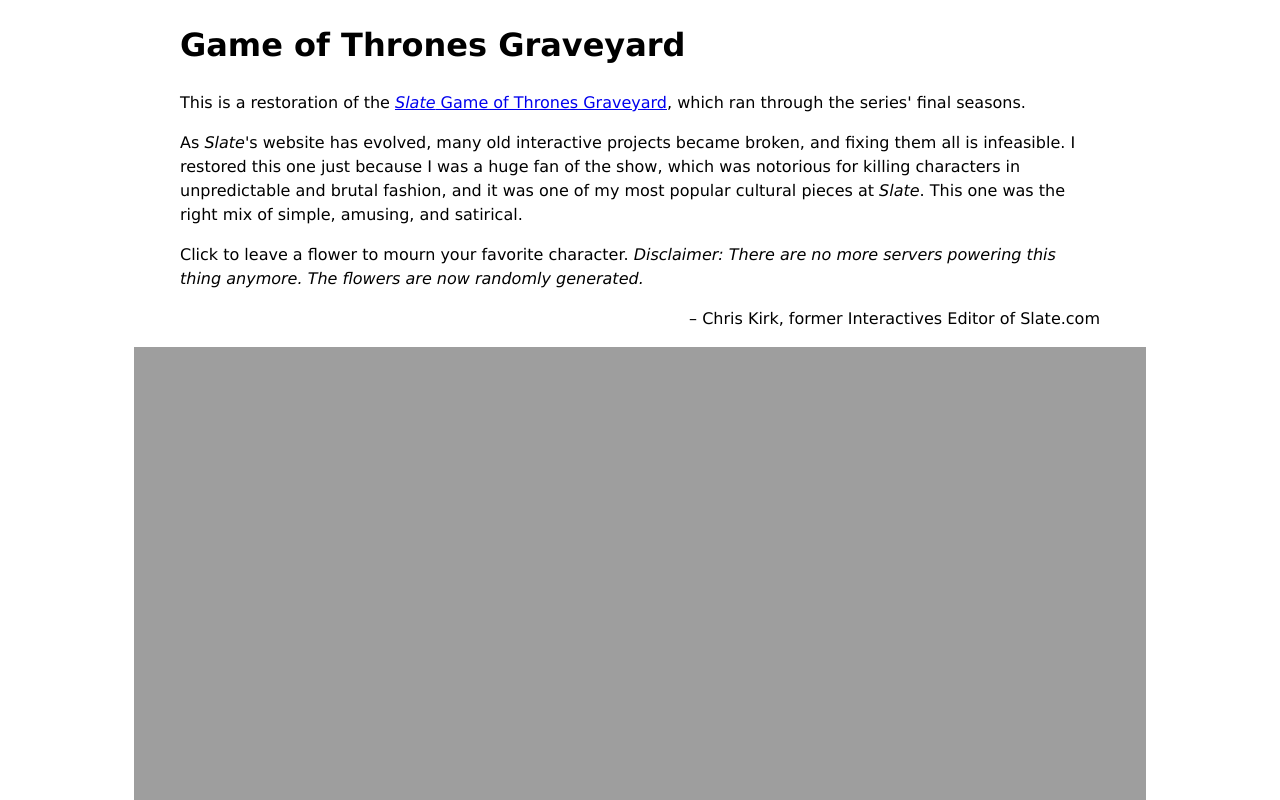
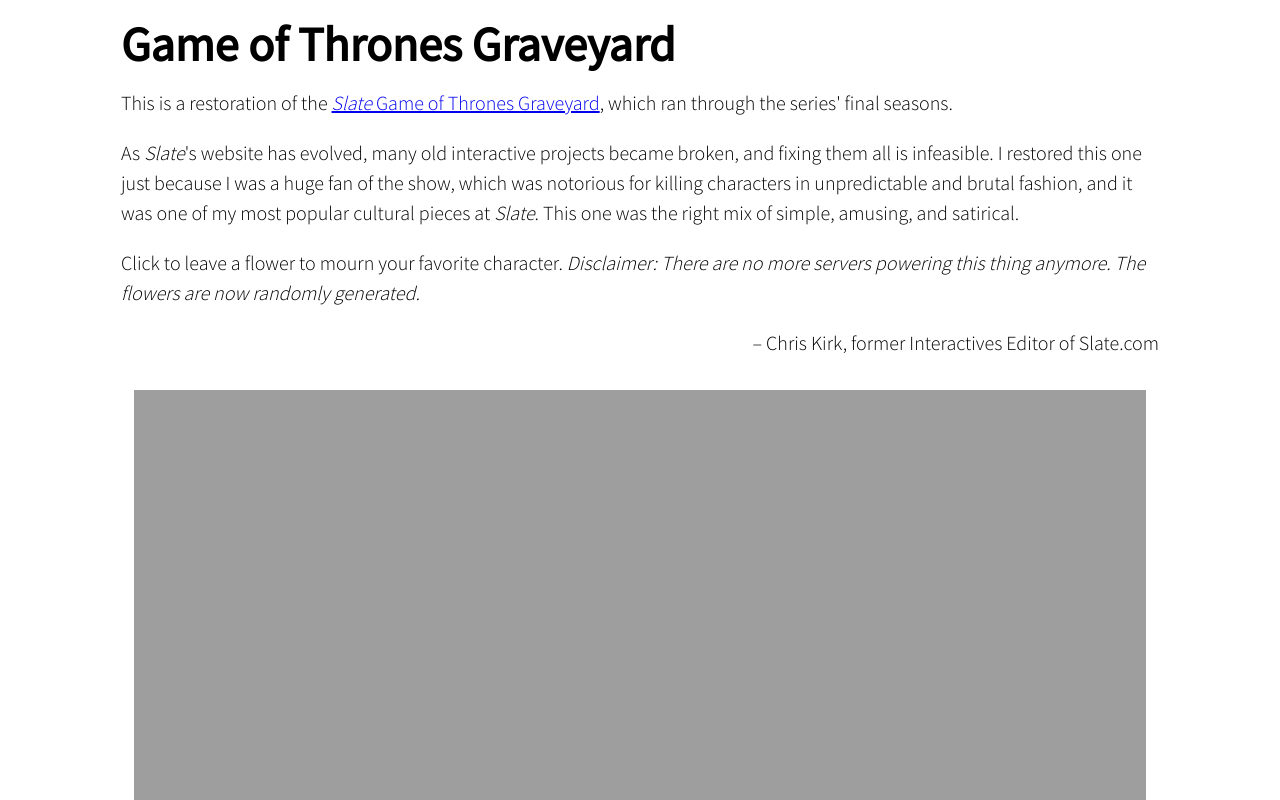
Before and after one commit to cperryk/graves, a plain HTML site: page index.html in a window 1280 px wide. Shown: the top 800 px of the page. Drawn offline with nearby package versions, Linux system fonts and the light colour scheme.

Commit message:
Update fonts

```diff
--- a/graves.css
+++ b/graves.css
@@ -1,10 +1,28 @@
+body {
+  font-family: 'Source Sans Pro', verdana, sans-serif;
+}
+
+p {
+  font-weight: 300;
+  font-size: 1.25em;
+  line-height: 1.5;
+}
+
+h1 {
+  font-size: 3em;
+}
+
+.intro {
+  line-height: 1.5em;
+  width: 1038px;
+  margin: 0 auto 2em auto;
+}
 
 .int_graves {
     width: 100%;
     margin: 1em auto;
     margin-bottom: 20px;
     width: 1012px;
-    font-family: 'sl-Apres', verdana;
 }
 .int_graves .graves_wrapper {
     text-align: center;
@@ -112,13 +130,14 @@
     text-transform: uppercase;
     margin: 0px;
     line-height: 100%;
+    font-size:1em;
 }
 .int_graves .name_wrapper p.sub {
     font-style: italic;
     overflow: visible;
     height: 0px;
     margin: 0px;
-    font-size: 0.75em;
+    font-size: 0.7em;
     line-height: 100%;
 }
 .grave.flower_added.tooltip_open .flower {
--- a/index.html
+++ b/index.html
@@ -1,8 +1,8 @@
 <!DOCTYPE html>
 <html>
   <head>
+    <link href="https://fonts.googleapis.com/css?family=Source+Sans+Pro:300,400&amp;display=swap" rel="stylesheet">
     <link rel="stylesheet" href="graves.css" />
-    <link rel="stylesheet" href="intro.css" />
     <script
     src="https://code.jquery.com/jquery-1.12.4.min.js"
     integrity="sha256-ZosEbRLbNQzLpnKIkEdrPv7lOy9C27hHQ+Xp8a4MxAQ="
--- a/intro.css
+++ /dev/null
@@ -1,6 +0,0 @@
-.intro {
-  max-width: 920px;
-  margin: 0 auto;
-  font-family: verdana;
-  line-height: 1.5;
-}
```
Also changed, not shown: 1 other file.
